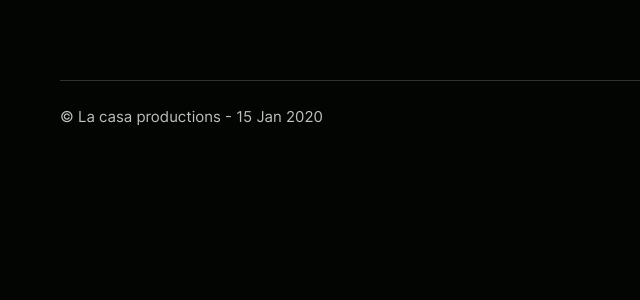
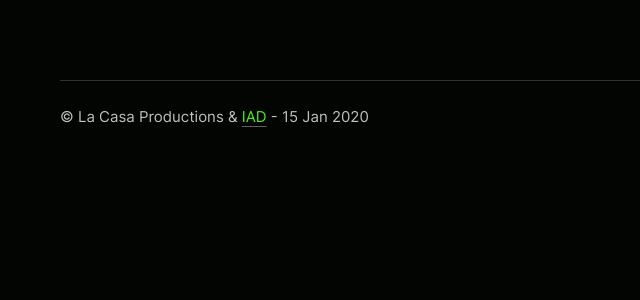
Before and after one commit to jeromecoupe/iad-soireemm-2022-2023, a Node project: template src/_includes/layouts/base.njk in a window 1280 px wide. Shown: the part 142-442 px from the top of the page, without its empty margins (0-640 px from the left). Run offline with Node 20 templates, Linux system fonts and the light colour scheme; the template is opened without the code that fills it: most values are stand-ins (such as "Sample title", 1, 10 or a date in 2020); style sheets or scripts are compiled from the project's sources; some libraries are stand-ins or nearby versions.

Commit message:
add IAD to footer

```diff
--- a/src/_includes/partials/footer.njk
+++ b/src/_includes/partials/footer.njk
@@ -1,7 +1,7 @@
 <footer class="c-sitefooter">
   <div class="l-container">
     <div class="c-sitefooter__content">
-      <p class="c-sitefooter__copyright">&copy; La casa productions - {{ site.buildDate | dateFormat("yyyy") }}</p>
+      <p class="c-sitefooter__copyright">&copy; La Casa Productions &amp; <a href="https://www.iad-arts.be">IAD</a> - {{ site.buildDate | dateFormat("yyyy") }}</p>
     </div>
   </div>
 </footer>
```
